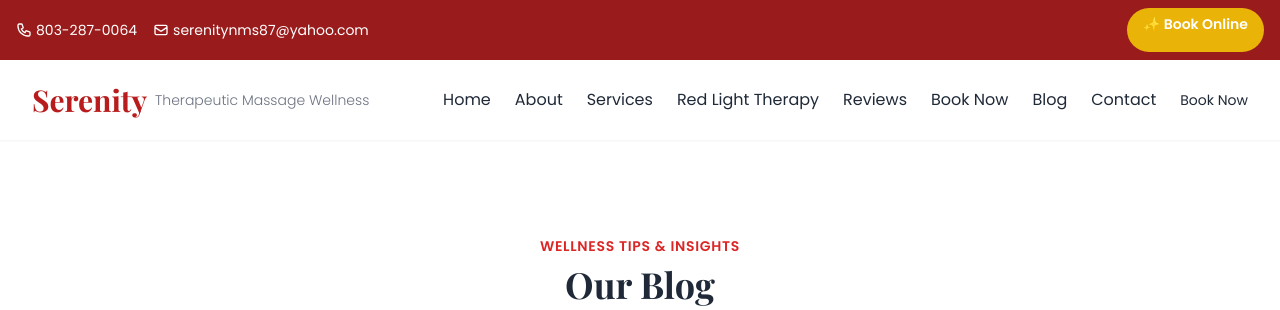
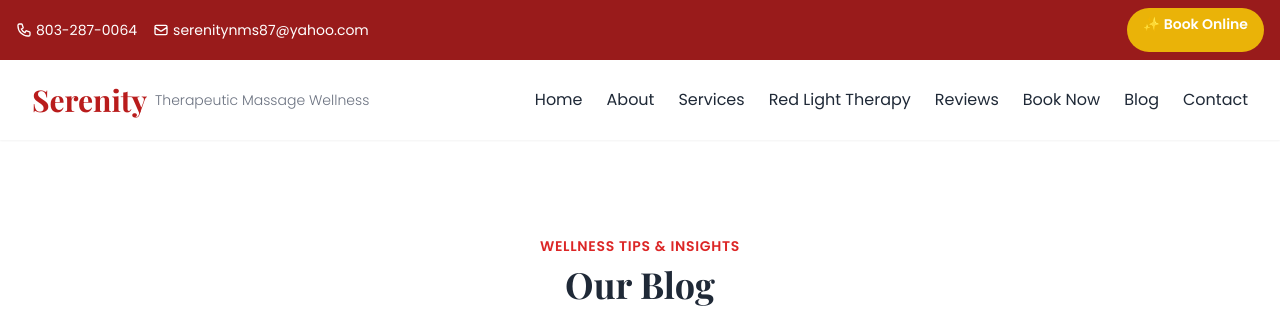
Before and after one commit to Liberty-Emporium/serenity-massage, a Django app: page /blog/ in a window 1280 px wide. Shown: the top 310 px of the page. Run offline with Django 5.2, Linux system fonts and the light colour scheme; some libraries are stand-ins or nearby versions.

Commit message:
Remove duplicate Book Now button from nav (desktop + mobile)

```diff
--- a/templates/base.html
+++ b/templates/base.html
@@ -79,7 +79,6 @@
                     <a href="/booking/" class="nav-link {% if '/booking/' in request.path %}nav-link-active{% endif %}">Book Now</a>
                     <a href="/blog/" class="nav-link {% if '/blog/' in request.path %}nav-link-active{% endif %}">Blog</a>
                     <a href="/contact/" class="nav-link {% if '/contact/' in request.path %}nav-link-active{% endif %}">Contact</a>
-                    <a href="https://www.massagebook.com" target="_blank" rel="noopener" class="btn-primary text-sm">Book Now</a>
                 </div>
 
                 <!-- Mobile Menu Button -->
@@ -100,7 +99,6 @@
                 <a href="/booking/" class="block px-4 py-3 rounded-lg hover:bg-cream-100 font-medium touch-target">Book Now</a>
                 <a href="/blog/" class="block px-4 py-3 rounded-lg hover:bg-cream-100 font-medium touch-target">Blog</a>
                 <a href="/contact/" class="block px-4 py-3 rounded-lg hover:bg-cream-100 font-medium touch-target">Contact</a>
-                <a href="https://www.massagebook.com" target="_blank" rel="noopener" class="block px-4 py-3 rounded-lg bg-brand-700 text-white text-center font-semibold touch-target mt-2">Book Now</a>
             </div>
         </div>
     </nav>
```
